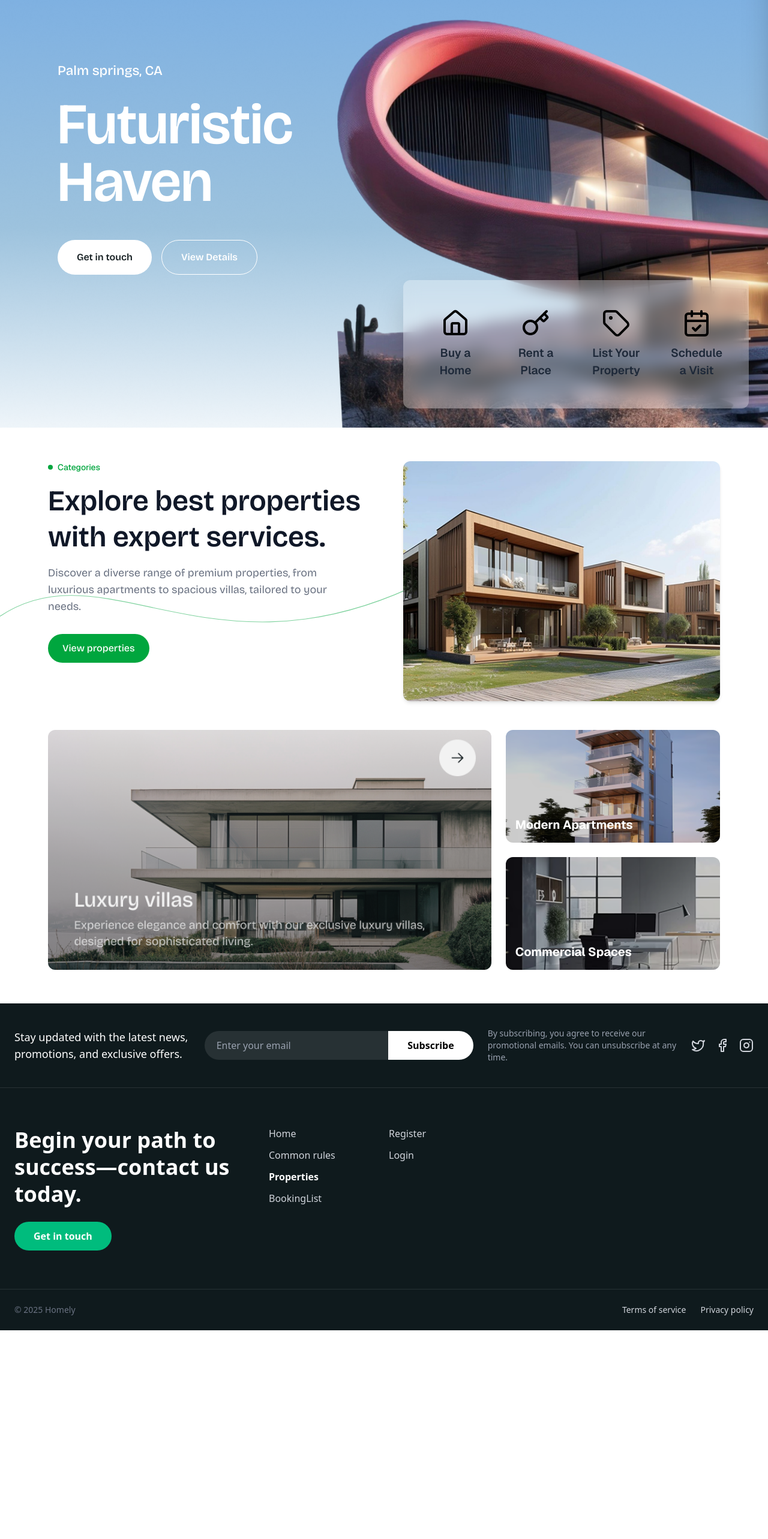
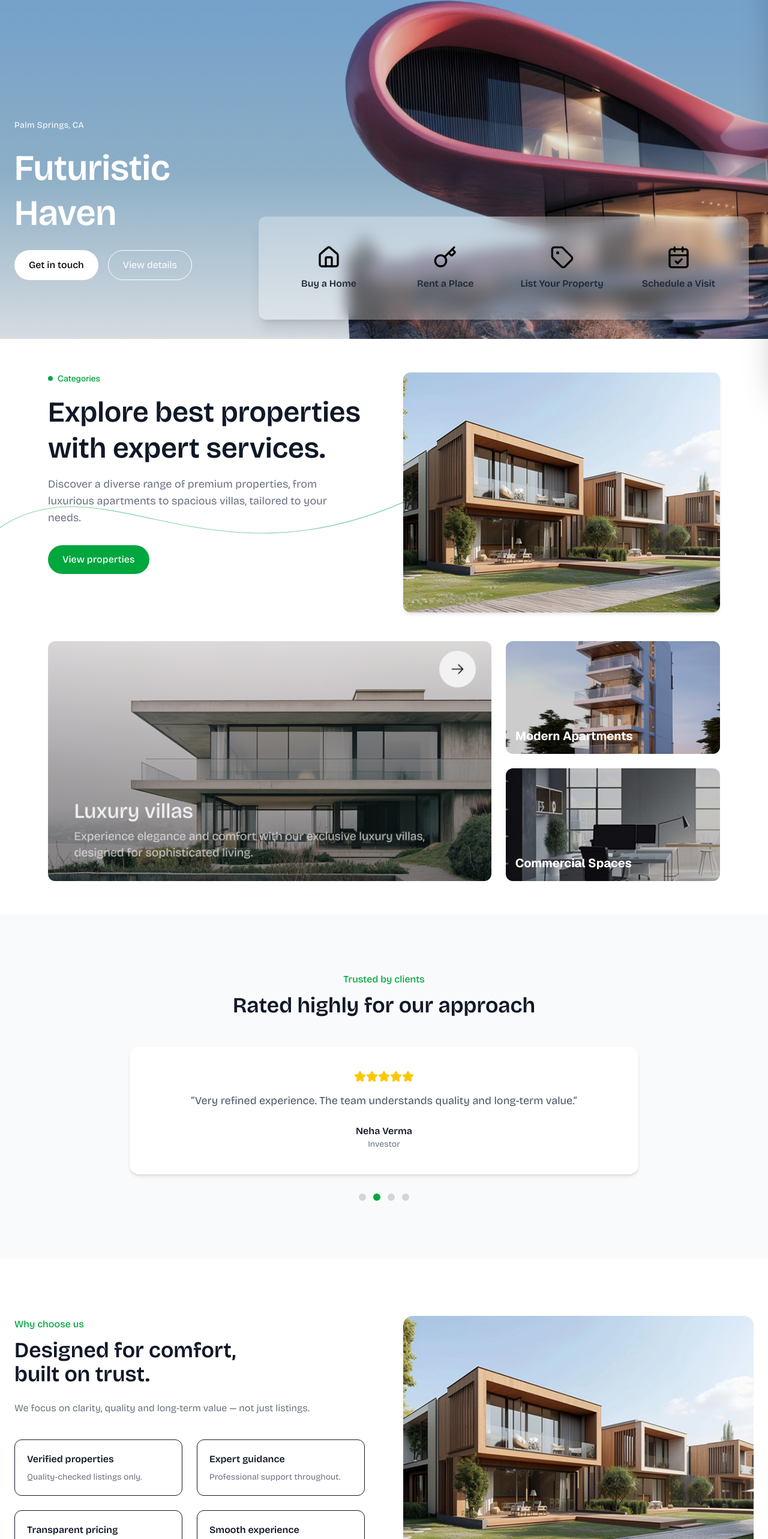
Before and after one commit to shreyashpatel5506/realestate, a Next.js app: page / in a window 1280 px wide. Shown: the part 155-2721 px from the top of the page at 60% size. Before the commit the page ends 2373 px from the top, so only its background shows below. Built offline with nearby package versions, Linux system fonts and the light colour scheme.

Commit message:
change in home page

```diff
--- a/app/page.jsx
+++ b/app/page.jsx
@@ -1,32 +1,24 @@
 "use client";
 
-import React from 'react'
-import Image from 'next/image'
-import background from '../public/backgroundimageHome.png'
-import Navbar from './components/Navbar'
-import { Home, Key, Tag, CalendarCheck } from 'lucide-react'
-import PropertyHome from './components/propertyHome'
+import { useEffect, useState } from "react";
+import Image from "next/image";
+import Navbar from "./components/Navbar";
+import {
+  Home,
+  Key,
+  Tag,
+  CalendarCheck,
+  Star,
+} from "lucide-react";
+import backgroundImage from "../public/backgroundimageHome.png";
+import PropertyHome from "./components/propertyHome";
 
-// Service Card (Icon + Title)
-const ServiceCardItem = ({ Icon, title, isFloating }) => (
-    <div className="flex flex-col items-center text-center p-2 sm:p-4">
-        <Icon
-            className={`
-                mb-3
-                w-[clamp(2rem,4vw,3rem)]
-                h-[clamp(2rem,4vw,3rem)]
-                ${isFloating ? 'text-[#020202]' : 'text-white'}
-            `}
-        />
-        <h3
-            className={`
-                font-semibold font-sans
-                text-[clamp(0.8rem,2vw,1.2rem)]
-                ${isFloating ? 'text-gray-800' : 'text-white'}
-            `}
-        >
-            {title}
-        </h3>
+/* ---------------- SERVICES ---------------- */
+
+const ServiceCardItem = ({ Icon, title }) => (
+  <div className="flex flex-col items-center text-center p-4">
+    <Icon className="mb-3 w-10 h-10 text-black" />
+    <h3 className="font-semibold text-gray-800">{title}</h3>
   </div>
 );
 
@@ -34,102 +26,179 @@ const SERVICES = [
   { Icon: Home, title: "Buy a Home" },
   { Icon: Key, title: "Rent a Place" },
   { Icon: Tag, title: "List Your Property" },
-    { Icon: CalendarCheck, title: "Schedule a Visit" }
+  { Icon: CalendarCheck, title: "Schedule a Visit" },
 ];
 
-const Page = () => {
+/* ---------------- REVIEWS DATA ---------------- */
+
+const REVIEWS = [
+  {
+    name: "Amit Sharma",
+    role: "Home Buyer",
+    text: "The entire process felt effortless. Everything was transparent and professionally handled.",
+    rating: 5,
+  },
+  {
+    name: "Neha Verma",
+    role: "Investor",
+    text: "Very refined experience. The team understands quality and long-term value.",
+    rating: 5,
+  },
+  {
+    name: "Rohit Mehta",
+    role: "First-time Buyer",
+    text: "I felt guided at every step. No pressure, just honest advice.",
+    rating: 4,
+  },
+  {
+    name: "Pooja Patel",
+    role: "Property Owner",
+    text: "Listing my property here was smooth and stress-free.",
+    rating: 5,
+  },
+];
+
+export default function HomePage() {
+  const [active, setActive] = useState(0);
+
+  useEffect(() => {
+    const timer = setInterval(() => {
+      setActive((prev) => (prev + 1) % REVIEWS.length);
+    }, 4000);
+    return () => clearInterval(timer);
+  }, []);
+
   return (
-        <div className="w-full m-0 p-0 bg-white">
+    <div className="w-full bg-white font-bricolage text-gray-900">
 
-            {/* HERO SECTION */}
-            <div className="relative w-full h-[541px] md:h-[868px] overflow-hidden">
+      {/* ================= HERO ================= */}
+      <section className="relative h-[90vh] min-h-[700px] overflow-hidden">
+        <Navbar />
 
-                {/* Navbar */}
-                <div className="relative z-20">
-                    <Navbar />
-                </div>
+        <Image
+          src={backgroundImage}
+          alt="Hero"
+          fill
+          priority
+          className="object-cover"
+        />
+        <div className="absolute inset-0 bg-black/10" />
 
-                {/* Background Image */}
-                <Image
-                    src={background}
-                    alt="Background"
-                    fill
-                    className="object-cover"
-                    priority
-                />
-
-                {/* HERO TEXT */}
-                <div className="absolute inset-0 z-10 flex justify-start items-center p-4 sm:p-8 md:p-12 lg:p-24">
-                    <div className="max-w-xl text-white font-sans flex flex-col gap-6">
-
-                        {/* City Name */}
-                        <div className="text-[clamp(0.9rem,2.5vw,1.4rem)] font-medium leading-relaxed font-bricolage" >
-                            Palm springs, CA
-                        </div>
-
-                        {/* MAIN HEADING */}
-                        <h1 className="font-semibold  font-bricolage leading-none text-[clamp(2.5rem,8vw,6rem)]">
+        <div className="relative z-10 max-w-7xl mx-auto px-6 h-full flex items-center">
+          <div className="max-w-xl text-white space-y-6">
+            <p className="text-sm tracking-wide">Palm Springs, CA</p>
+            <h1 className="text-5xl md:text-6xl font-semibold leading-tight">
               Futuristic <br /> Haven
             </h1>
-
-                        {/* BUTTONS */}
-                        <div className="flex flex-wrap gap-4 pt-6">
-
-                            <button className="px-6 py-3 sm:px-8 sm:py-4 bg-white rounded-full font-bricolage font-semibold text-[clamp(0.9rem,2vw,1rem)] text-[#172023] hover:bg-gray-100 transition"
-                                onClick={() => window.location.href = '/properties'}
-                            >
+            <div className="flex gap-4">
+              <button className="px-6 py-3 bg-white text-black rounded-full font-medium">
                 Get in touch
               </button>
-
-                            <button className="px-6 py-3 sm:px-8 sm:py-4 rounded-full border border-white font-bricolage font-semibold text-[clamp(0.9rem,2vw,1rem)] text-white hover:bg-white/10 transition">
-                                View Details
+              <button className="px-6 py-3 border border-white rounded-full">
+                View details
               </button>
-
             </div>
           </div>
         </div>
 
-                {/* FLOATING SERVICES CARD (DESKTOP/TABLET) */}
-                <div className="hidden md:block absolute bottom-8 right-8 z-10 w-auto">
-                    <div className="bg-white/30 backdrop-blur-md p-8 rounded-xl shadow-2xl max-w-xl">
+        {/* Floating services */}
+        <div className="hidden md:block absolute bottom-8 right-8 bg-white/30 backdrop-blur-md p-8 rounded-xl shadow-xl">
           <div className="grid grid-cols-4 gap-6">
-                            {SERVICES.map((service, index) => (
-                                <ServiceCardItem
-                                    key={`floating-${index}`}
-                                    Icon={service.Icon}
-                                    title={service.title}
-                                    isFloating={true}
+            {SERVICES.map((s, i) => (
+              <ServiceCardItem key={i} {...s} />
+            ))}
+          </div>
+        </div>
+      </section>
+
+      {/* ================= EXPLORE ================= */}
+      <PropertyHome />
+
+      {/* ================= REVIEWS / RATINGS CAROUSEL ================= */}
+      <section className="py-24 bg-gray-50">
+        <div className="max-w-4xl mx-auto px-6 text-center">
+
+          <p className="text-green-600 font-medium mb-3">Trusted by clients</p>
+          <h2 className="text-4xl font-semibold mb-12">
+            Rated highly for our approach
+          </h2>
+
+          {/* Review Card */}
+          <div className="bg-white rounded-2xl p-10 shadow-md transition-all">
+            <div className="flex justify-center mb-4">
+              {[...Array(REVIEWS[active].rating)].map((_, i) => (
+                <Star
+                  key={i}
+                  className="w-5 h-5 text-yellow-400 fill-yellow-400"
+                />
+              ))}
+            </div>
+
+            <p className="text-gray-600 text-lg mb-6 leading-relaxed">
+              “{REVIEWS[active].text}”
+            </p>
+
+            <h4 className="font-semibold">{REVIEWS[active].name}</h4>
+            <p className="text-sm text-gray-500">
+              {REVIEWS[active].role}
+            </p>
+          </div>
+
+          {/* Dots */}
+          <div className="flex justify-center gap-3 mt-8">
+            {REVIEWS.map((_, i) => (
+              <button
+                key={i}
+                onClick={() => setActive(i)}
+                className={`w-3 h-3 rounded-full ${
+                  active === i ? "bg-green-600" : "bg-gray-300"
+                }`}
               />
             ))}
           </div>
         </div>
+      </section>
+
+      {/* ================= WHY CHOOSE US ================= */}
+      <section className="py-24 bg-white">
+        <div className="max-w-7xl mx-auto px-6 grid lg:grid-cols-2 gap-16 items-center">
+          <div>
+            <p className="text-green-600 font-medium mb-3">Why choose us</p>
+            <h2 className="text-4xl font-semibold mb-6">
+              Designed for comfort,<br />built on trust.
+            </h2>
+            <p className="text-gray-500 mb-10 max-w-lg">
+              We focus on clarity, quality and long-term value — not just listings.
+            </p>
+
+            <div className="grid sm:grid-cols-2 gap-6">
+              <ValueItem title="Verified properties" desc="Quality-checked listings only." />
+              <ValueItem title="Expert guidance" desc="Professional support throughout." />
+              <ValueItem title="Transparent pricing" desc="No hidden surprises." />
+              <ValueItem title="Smooth experience" desc="From search to success." />
+            </div>
           </div>
 
-            </div> {/* END HERO */}
-
-            <section className="md:hidden w-full mx-auto py-12 px-4 bg-white">
-                <h2 className="text-[clamp(1.5rem,6vw,2.2rem)] font-semibold mb-8 text-center font-sans text-black">
-                    Explore Our Services
-                </h2>
-
-                <div className="grid grid-cols-2 gap-4 sm:gap-8">
-                    {SERVICES.map((service, index) => (
-                        <div
-                            key={`mobile-${index}`}
-                            className="flex flex-col items-center text-center p-4 bg-gray-100 rounded-lg shadow-sm"
-                        >
-                            <service.Icon className="w-[clamp(2rem,6vw,3rem)] h-[clamp(2rem,6vw,3rem)] text-[#000000] mb-2" />
-                            <h3 className="text-[clamp(0.9rem,3vw,1.2rem)] font-semibold font-sans text-black">
-                                {service.title}
-                            </h3>
+          <div className="relative h-[420px] rounded-2xl overflow-hidden">
+            <Image
+              src="/images/property1.png"
+              alt="Lifestyle"
+              fill
+              className="object-cover"
+            />
           </div>
-                    ))}
         </div>
       </section>
 
-            <PropertyHome />
     </div>
-    )
+  );
 }
 
-export default Page
+/* ---------------- SMALL COMPONENTS ---------------- */
+
+const ValueItem = ({ title, desc }) => (
+  <div className="border rounded-xl p-5 hover:shadow-md transition">
+    <h4 className="font-semibold mb-2">{title}</h4>
+    <p className="text-sm text-gray-500">{desc}</p>
+  </div>
+);
```
Lines whose indentation alone changed are shown as unchanged.
